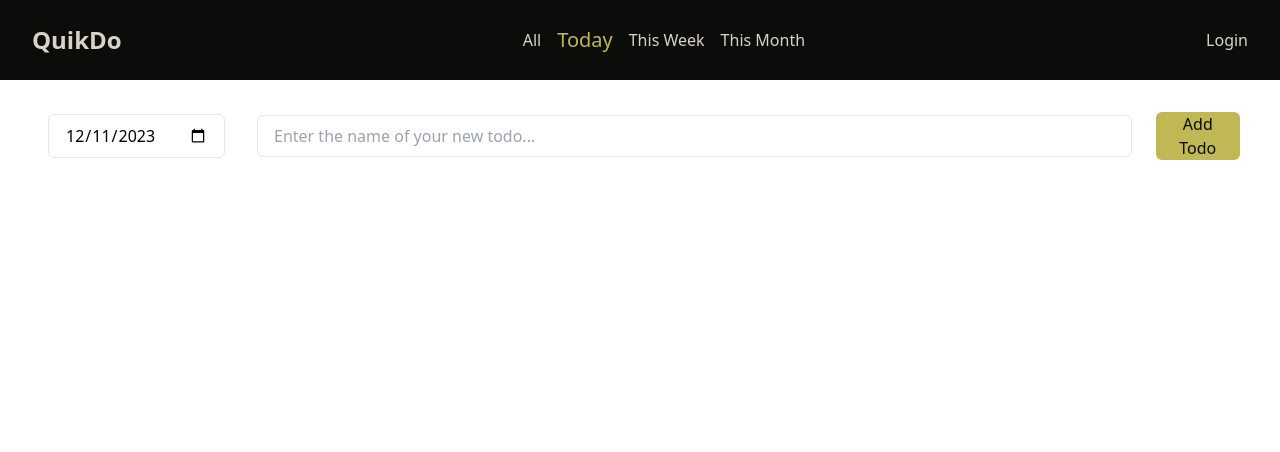
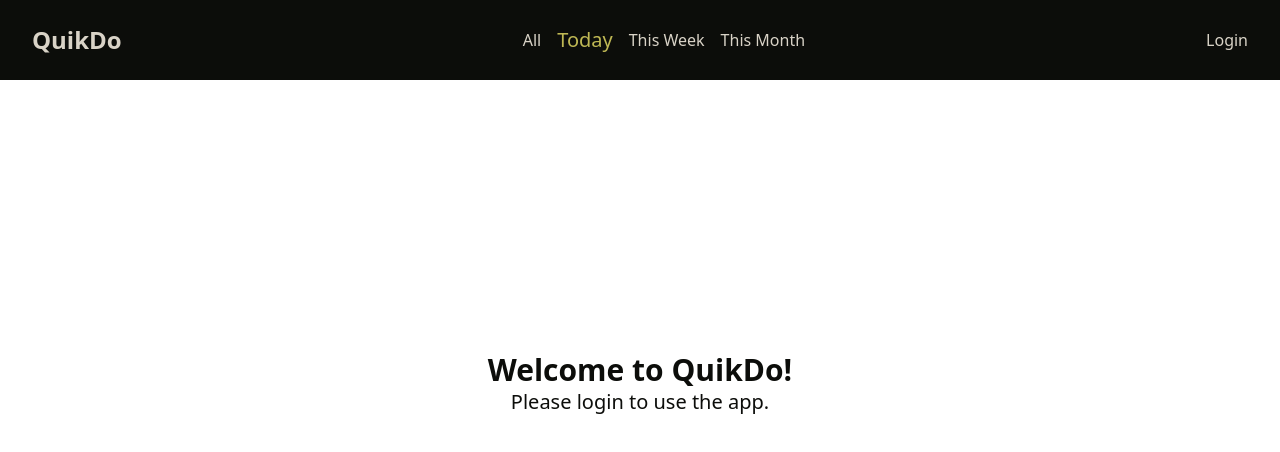
Before and after one commit to Jacob-Mowat/quik-do, a React (Create React App) app in the folder client/: page / in a window 1280 px wide. Both pictures are taken after a click on the link "Today". Shown: the top 452 px of the page. Built offline with nearby package versions, Linux system fonts and the light colour scheme.

Commit message:
[Feat] Section for logged out users

```diff
--- a/client/src/App.tsx
+++ b/client/src/App.tsx
@@ -4,6 +4,7 @@ import Header from './components/header.component';
 import BinIcon from './components/BinIcon.component';
 import { TodoContext, TodoDispatchActions, TodoDispatchContext, TodoProvider, useTodo, useTodoDispatch } from './contexts/Todo.context';
 import { TodoType } from './types';
+import { useAuth0 } from '@auth0/auth0-react';
 
 const App = () => {
     // Use our useTodo hook to get the todos array and the action
@@ -12,6 +13,8 @@ const App = () => {
 
     const [newTodoName, setNewTodoName] = useState<string>('');
     const [newTodoDate, setNewTodoDate] = useState<string>(moment().format("YYYY-MM-DD"));
+
+    const { isAuthenticated, isLoading } = useAuth0();
 
     const submitNewTodo = () => {
         // Add the new todo to the todos array, call dispatch on our reducer
@@ -37,10 +40,26 @@ const App = () => {
         dispatch({ type: TodoDispatchActions.DELETE_TODO, payload: { id: todoId } });
     };
 
+    if (isLoading) {
+        return <div>Loading...</div>;
+    }
+
     return (
         <div className="overflow-x-hidden">
             <Header />
 
+            {/* If the user is not authenticated, show a message */}
+            {!isAuthenticated && (
+                <div className="flex items-center justify-center h-screen -mt-[96px]">
+                    <div className="flex flex-col items-center justify-center">
+                        <h1 className="text-3xl font-bold text-[#0C0D0A]">Welcome to QuikDo!</h1>
+                        <p className="text-xl text-[#0C0D0A]">Please login to use the app.</p>
+                    </div>
+                </div>
+            )}
+
+            {/* If the user is authenticated, show the todos */}
+            {isAuthenticated && (
             <section className="p-8">
                 <form
                     onSubmit={(e: FormEvent) => {
@@ -112,7 +131,7 @@ const App = () => {
                         </div>
                     ))}
                 </div>
-            </section>
+            </section>)}
         </div>
     );
 }
```
